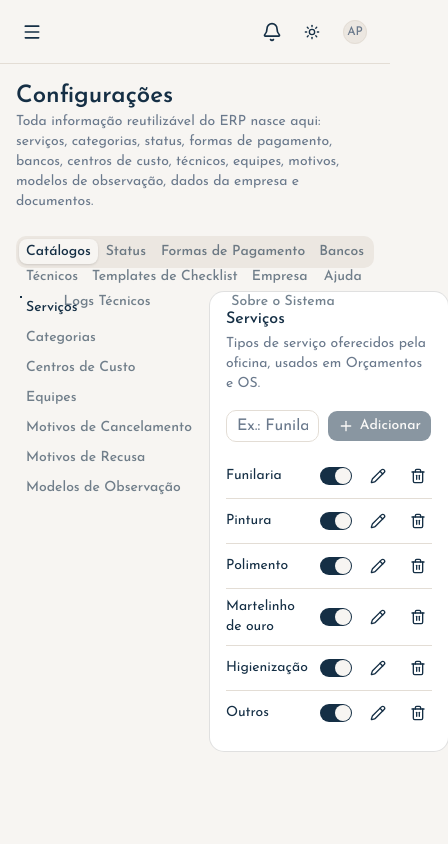
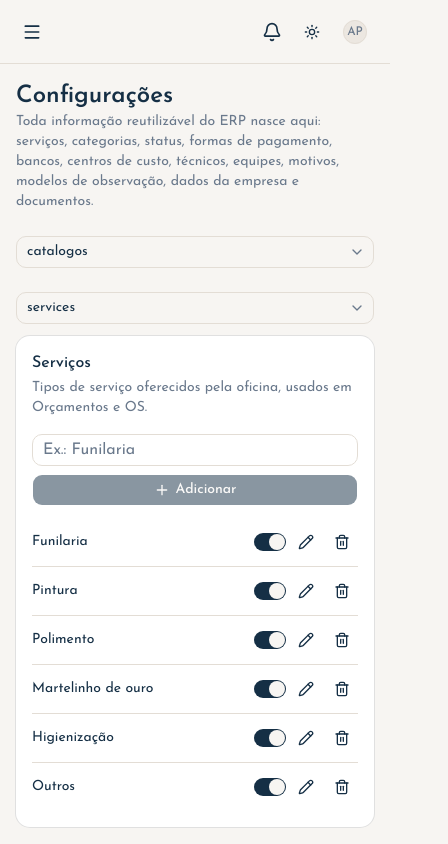
Before and after one commit to jonathansalata/erp-funilaria, a Next.js app: page /configuracoes in a window 390 px wide. Shown: the whole page, 448 px wide, since content can reach past the window. Built offline with nearby package versions, Linux system fonts and the light colour scheme.

Commit message:
FASE 2B.6.2 - Responsividade mobile do módulo Configurações

```diff
--- a/src/components/configuracoes/banks-manager.tsx
+++ b/src/components/configuracoes/banks-manager.tsx
@@ -68,7 +68,7 @@ export function BanksManager() {
               onChange={(event) => setForm((v) => ({ ...v, account: event.target.value }))}
             />
           </div>
-          <Button className="self-end" onClick={handleCreate}>
+          <Button className="w-full sm:w-fit sm:self-end" onClick={handleCreate}>
             <Plus />
             Adicionar
           </Button>
@@ -79,9 +79,9 @@ export function BanksManager() {
             <p className="text-muted-foreground py-4 text-sm">Nenhum banco cadastrado.</p>
           )}
           {banks.map((bank) => (
-            <div key={bank.id} className="flex items-center gap-3 py-2">
+            <div key={bank.id} className="flex items-center gap-2 py-2">
               <div
-                className={`flex-1 text-sm ${bank.active ? "" : "text-muted-foreground line-through"}`}
+                className={`min-w-0 flex-1 truncate text-sm ${bank.active ? "" : "text-muted-foreground line-through"}`}
               >
                 <span className="font-medium">{bank.bankName}</span>
                 <span className="text-muted-foreground">
@@ -89,10 +89,12 @@ export function BanksManager() {
                   — Ag. {bank.agency} / Conta {bank.account}
                 </span>
               </div>
-              <Switch checked={bank.active} onCheckedChange={() => toggleBankActive(bank.id)} />
-              <Button size="icon-sm" variant="ghost" onClick={() => setDeletingBank(bank)}>
-                <Trash2 />
-              </Button>
+              <div className="flex shrink-0 items-center gap-1">
+                <Switch checked={bank.active} onCheckedChange={() => toggleBankActive(bank.id)} />
+                <Button size="icon" variant="ghost" onClick={() => setDeletingBank(bank)}>
+                  <Trash2 />
+                </Button>
+              </div>
             </div>
           ))}
         </div>
--- a/src/components/configuracoes/catalog-manager.tsx
+++ b/src/components/configuracoes/catalog-manager.tsx
@@ -55,7 +55,7 @@ export function CatalogManager({ catalogKey }: CatalogManagerProps) {
         <CardDescription>{meta.description}</CardDescription>
       </CardHeader>
       <CardContent className="flex flex-col gap-3">
-        <div className="flex gap-2">
+        <div className="flex flex-col gap-2 sm:flex-row">
           <Input
             placeholder={meta.placeholder}
             value={newName}
@@ -63,8 +63,9 @@ export function CatalogManager({ catalogKey }: CatalogManagerProps) {
             onKeyDown={(event) => {
               if (event.key === "Enter") handleCreate();
             }}
+            className="min-w-0"
           />
-          <Button onClick={handleCreate} disabled={!newName.trim()}>
+          <Button onClick={handleCreate} disabled={!newName.trim()} className="sm:w-fit">
             <Plus />
             Adicionar
           </Button>
@@ -77,7 +78,7 @@ export function CatalogManager({ catalogKey }: CatalogManagerProps) {
             </p>
           )}
           {items.map((item) => (
-            <div key={item.id} className="flex items-center gap-3 py-2">
+            <div key={item.id} className="flex items-center gap-2 py-2">
               {editingId === item.id ? (
                 <>
                   <Input
@@ -88,32 +89,36 @@ export function CatalogManager({ catalogKey }: CatalogManagerProps) {
                       if (event.key === "Escape") setEditingId(undefined);
                     }}
                     autoFocus
-                    className="flex-1"
+                    className="min-w-0 flex-1"
                   />
-                  <Button size="icon-sm" variant="ghost" onClick={saveEdit}>
+                  <div className="flex shrink-0 items-center gap-1">
+                    <Button size="icon" variant="ghost" onClick={saveEdit}>
                       <Check />
                     </Button>
-                  <Button size="icon-sm" variant="ghost" onClick={() => setEditingId(undefined)}>
+                    <Button size="icon" variant="ghost" onClick={() => setEditingId(undefined)}>
                       <X />
                     </Button>
+                  </div>
                 </>
               ) : (
                 <>
                   <span
-                    className={`flex-1 text-sm ${item.active ? "" : "text-muted-foreground line-through"}`}
+                    className={`min-w-0 flex-1 truncate text-sm ${item.active ? "" : "text-muted-foreground line-through"}`}
                   >
                     {item.name}
                   </span>
+                  <div className="flex shrink-0 items-center gap-1">
                     <Switch
                       checked={item.active}
                       onCheckedChange={() => toggleCatalogItemActive(catalogKey, item.id)}
                     />
-                  <Button size="icon-sm" variant="ghost" onClick={() => startEdit(item)}>
+                    <Button size="icon" variant="ghost" onClick={() => startEdit(item)}>
                       <Pencil />
                     </Button>
-                  <Button size="icon-sm" variant="ghost" onClick={() => setDeletingItem(item)}>
+                    <Button size="icon" variant="ghost" onClick={() => setDeletingItem(item)}>
                       <Trash2 />
                     </Button>
+                  </div>
                 </>
               )}
             </div>
--- a/src/components/configuracoes/configuracoes-view.tsx
+++ b/src/components/configuracoes/configuracoes-view.tsx
@@ -1,4 +1,6 @@
 "use client";
+
+import { useState } from "react";
 
 import { AboutSystem } from "@/components/configuracoes/about-system";
 import { BanksManager } from "@/components/configuracoes/banks-manager";
@@ -10,6 +12,13 @@ import { PaymentMethodsManager } from "@/components/configuracoes/payment-method
 import { StatusConfigManager } from "@/components/configuracoes/status-config-manager";
 import { TechnicalLogsView } from "@/components/configuracoes/technical-logs-view";
 import { TechniciansManager } from "@/components/configuracoes/technicians-manager";
+import {
+  Select,
+  SelectContent,
+  SelectItem,
+  SelectTrigger,
+  SelectValue,
+} from "@/components/ui/select";
 import { Tabs, TabsContent, TabsList, TabsTrigger } from "@/components/ui/tabs";
 import { CATALOG_META, type CatalogKey } from "@/lib/mock-data/settings";
 import { useErpDataStore } from "@/stores/erp-data-store";
@@ -24,6 +33,19 @@ const CATALOG_KEYS: CatalogKey[] = [
   "observationTemplates",
 ];
 
+const SETTINGS_TABS = [
+  { value: "catalogos", label: "Catálogos" },
+  { value: "status", label: "Status" },
+  { value: "pagamentos", label: "Formas de Pagamento" },
+  { value: "bancos", label: "Bancos" },
+  { value: "tecnicos", label: "Técnicos" },
+  { value: "checklists", label: "Templates de Checklist" },
+  { value: "empresa", label: "Empresa" },
+  { value: "ajuda", label: "Ajuda" },
+  { value: "logs", label: "Logs Técnicos" },
+  { value: "sobre", label: "Sobre o Sistema" },
+] as const;
+
 export function ConfiguracoesView() {
   const quoteStatusConfigs = useErpDataStore((state) => state.quoteStatusConfigs);
   const serviceOrderStatusConfigs = useErpDataStore((state) => state.serviceOrderStatusConfigs);
@@ -31,6 +53,9 @@ export function ConfiguracoesView() {
   const updateServiceOrderStatusConfig = useErpDataStore(
     (state) => state.updateServiceOrderStatusConfig,
   );
+
+  const [activeTab, setActiveTab] = useState<string>(SETTINGS_TABS[0].value);
+  const [activeCatalog, setActiveCatalog] = useState<CatalogKey>(CATALOG_KEYS[0]);
 
   return (
     <div className="flex flex-col gap-6">
@@ -43,23 +68,58 @@ export function ConfiguracoesView() {
         </p>
       </div>
 
-      <Tabs defaultValue="catalogos">
-        <TabsList className="flex-wrap">
-          <TabsTrigger value="catalogos">Catálogos</TabsTrigger>
-          <TabsTrigger value="status">Status</TabsTrigger>
-          <TabsTrigger value="pagamentos">Formas de Pagamento</TabsTrigger>
-          <TabsTrigger value="bancos">Bancos</TabsTrigger>
-          <TabsTrigger value="tecnicos">Técnicos</TabsTrigger>
-          <TabsTrigger value="checklists">Templates de Checklist</TabsTrigger>
-          <TabsTrigger value="empresa">Empresa</TabsTrigger>
-          <TabsTrigger value="ajuda">Ajuda</TabsTrigger>
-          <TabsTrigger value="logs">Logs Técnicos</TabsTrigger>
-          <TabsTrigger value="sobre">Sobre o Sistema</TabsTrigger>
+      <Tabs value={activeTab} onValueChange={(value) => value && setActiveTab(value as string)}>
+        <div className="sm:hidden">
+          <Select
+            value={activeTab}
+            onValueChange={(value) => value && setActiveTab(value as string)}
+          >
+            <SelectTrigger className="w-full">
+              <SelectValue />
+            </SelectTrigger>
+            <SelectContent>
+              {SETTINGS_TABS.map((tab) => (
+                <SelectItem key={tab.value} value={tab.value}>
+                  {tab.label}
+                </SelectItem>
+              ))}
+            </SelectContent>
+          </Select>
+        </div>
+
+        <TabsList className="hidden flex-wrap sm:flex">
+          {SETTINGS_TABS.map((tab) => (
+            <TabsTrigger key={tab.value} value={tab.value}>
+              {tab.label}
+            </TabsTrigger>
+          ))}
         </TabsList>
 
-        <TabsContent value="catalogos" className="pt-4">
-          <Tabs defaultValue={CATALOG_KEYS[0]} orientation="vertical">
-            <TabsList variant="line" className="h-fit">
+        <TabsContent value="catalogos" className="flex flex-col gap-3 pt-4">
+          <div className="sm:hidden">
+            <Select
+              value={activeCatalog}
+              onValueChange={(value) => value && setActiveCatalog(value as CatalogKey)}
+            >
+              <SelectTrigger className="w-full">
+                <SelectValue />
+              </SelectTrigger>
+              <SelectContent>
+                {CATALOG_KEYS.map((key) => (
+                  <SelectItem key={key} value={key}>
+                    {CATALOG_META[key].title}
+                  </SelectItem>
+                ))}
+              </SelectContent>
+            </Select>
+          </div>
+
+          <Tabs
+            value={activeCatalog}
+            onValueChange={(value) => value && setActiveCatalog(value as CatalogKey)}
+            orientation="vertical"
+          >
+            <TabsList variant="line" className="hidden h-fit sm:flex">
               {CATALOG_KEYS.map((key) => (
                 <TabsTrigger key={key} value={key}>
                   {CATALOG_META[key].title}
```
Also changed, not shown: src/components/configuracoes/checklist-templates-manager.tsx (+18 -13 lines), src/components/configuracoes/payment-methods-manager.tsx (+10 -6 lines), src/components/configuracoes/status-config-manager.tsx (+10 -6 lines), src/components/configuracoes/technicians-manager.tsx (+13 -9 lines), .claude/settings.local.json, 2 other files (tests, documents, lock files or other folders). Lines whose indentation alone changed are shown as unchanged.
